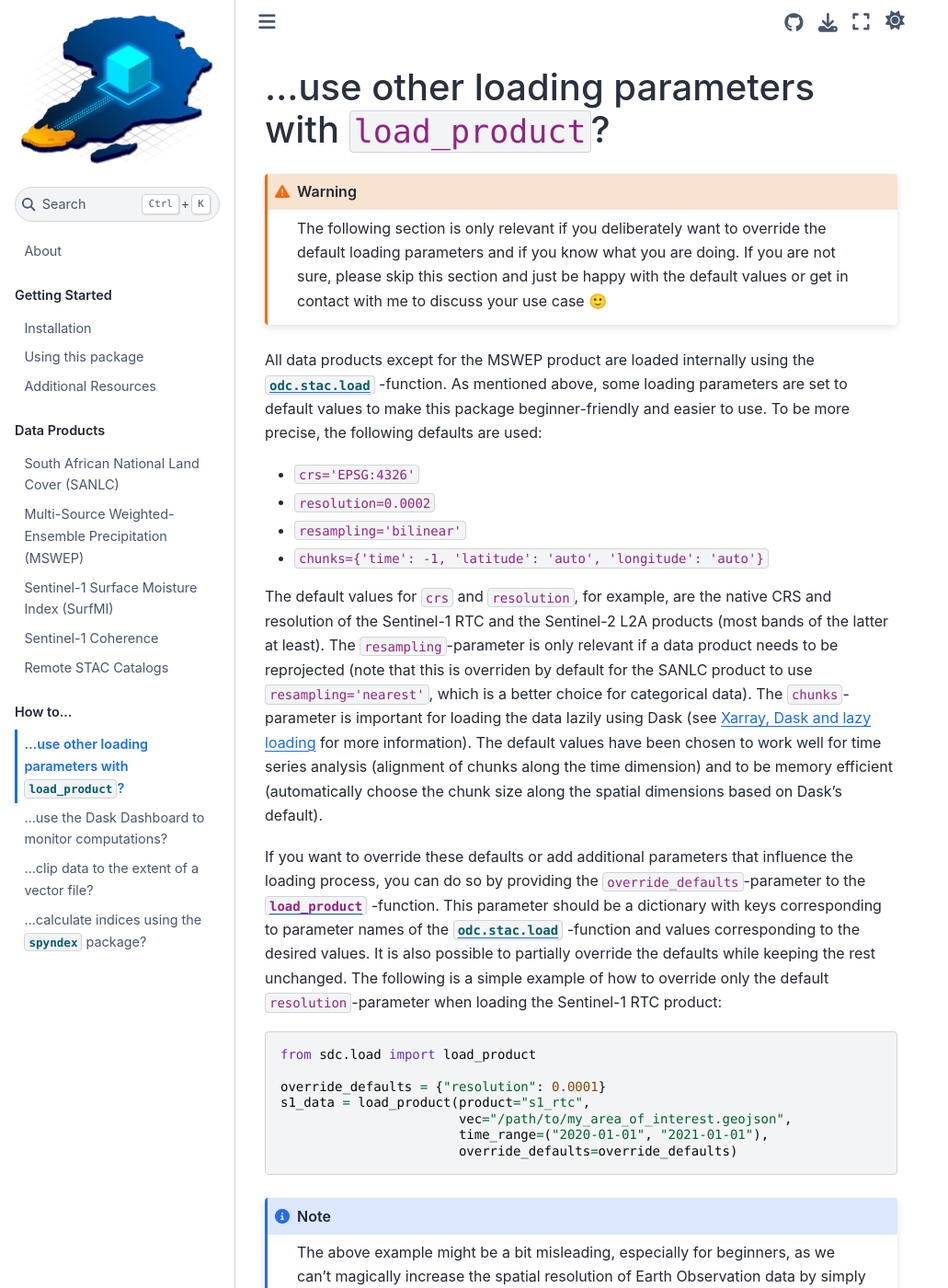
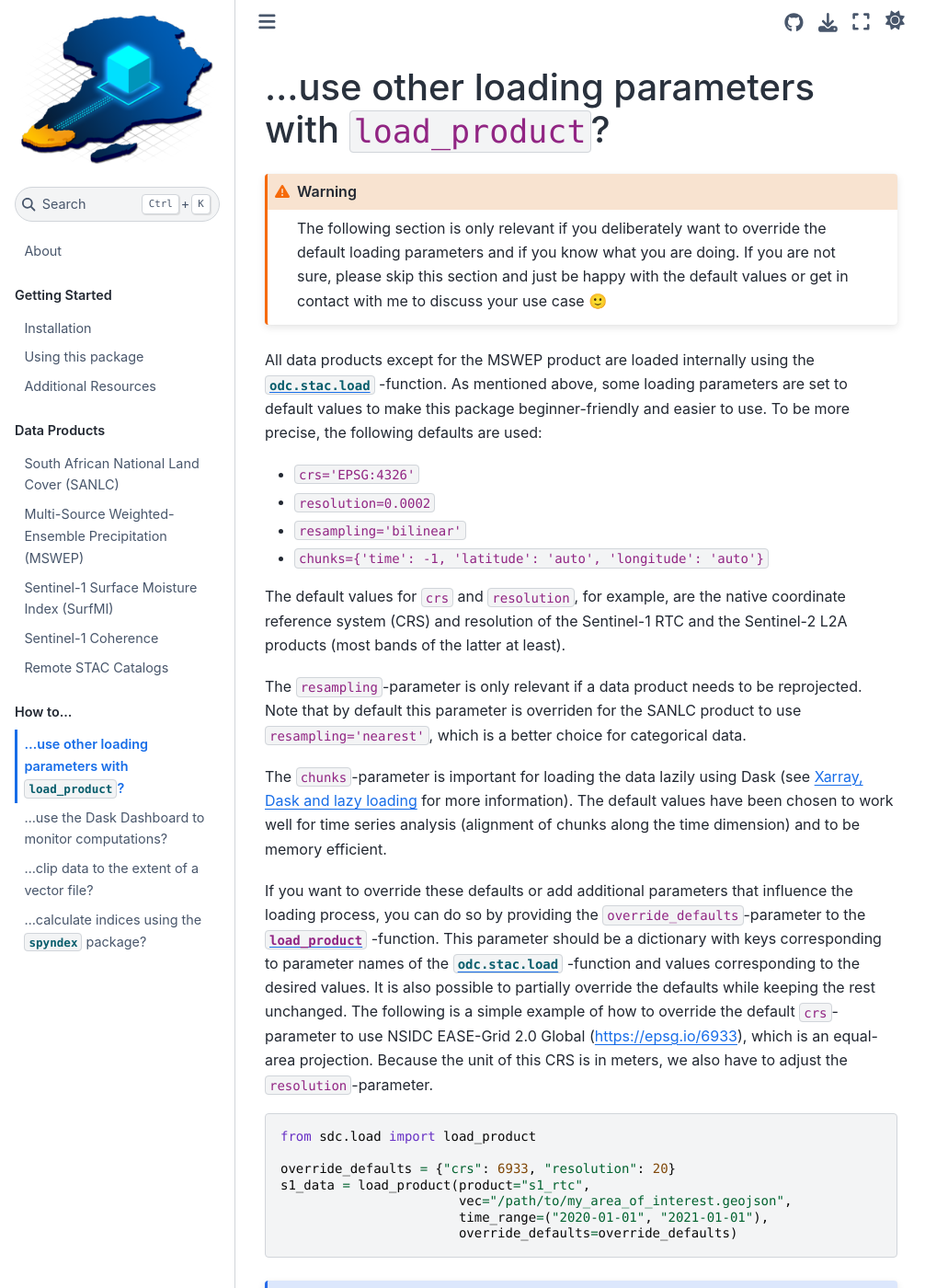
Before and after one commit to Jena-Earth-Observation-School/sdc-tools, a Jupyter Book: the page built from docs/content/03/01_00_Override_Params.md, in a window 1280 px wide and 1400 px high. Shown: the whole window at 92% size, without its empty margins (0-1031 px from the left). Built offline with Jupyter Book 1.0.4 settings and Sphinx 7.4.7 and the Sphinx Book theme 1.1.4, drawn with Linux system fonts in a browser that asks for light colours; pages that are not in the unit, such as notebooks, are missing from menus.

Commit message:
docs: update 01_00_Override_Params.md

````diff
--- a/docs/content/03/01_00_Override_Params.md
+++ b/docs/content/03/01_00_Override_Params.md
@@ -19,17 +19,19 @@ the following defaults are used:
 - `resampling='bilinear'`
 - `chunks={'time': -1, 'latitude': 'auto', 'longitude': 'auto'}`
 
-The default values for `crs` and `resolution`, for example, are the native CRS
-and resolution of the Sentinel-1 RTC and the Sentinel-2 L2A products (most bands
-of the latter at least). The `resampling`-parameter is only relevant if a data
-product needs to be reprojected (note that this is overriden by default for the
-SANLC product to use `resampling='nearest'`, which is a better choice for
-categorical data). The `chunks`-parameter is important for loading the data
+The default values for `crs` and `resolution`, for example, are the native coordinate
+reference system (CRS) and resolution of the Sentinel-1 RTC and the Sentinel-2 L2A
+products (most bands of the latter at least).
+
+The `resampling`-parameter is only relevant if a data product needs to be
+reprojected. Note that by default this parameter is overriden for the SANLC
+product to use `resampling='nearest'`, which is a better choice for categorical
+data.
+
+The `chunks`-parameter is important for loading the data
 lazily using Dask (see {ref}`xarray-dask-intro` for more information). The
 default values have been chosen to work well for time series analysis
-(alignment of chunks along the time dimension) and to be memory efficient
-(automatically choose the chunk size along the spatial dimensions based on
-Dask's default).
+(alignment of chunks along the time dimension) and to be memory efficient.
 
 If you want to override these defaults or add additional parameters that
 influence the loading process, you can do so by providing the
@@ -38,13 +40,15 @@ influence the loading process, you can do so by providing the
 parameter names of the [`odc.stac.load`](https://odc-stac.readthedocs.io/en/latest/_api/odc.stac.load.html#odc-stac-load)
 -function and values corresponding to the desired values. It is also possible to
 partially override the defaults while keeping the rest unchanged. The following
-is a simple example of how to override only the default `resolution`-parameter
-when loading the Sentinel-1 RTC product:
+is a simple example of how to override the default `crs`-parameter to use
+NSIDC EASE-Grid 2.0 Global (https://epsg.io/6933), which is an equal-area projection.
+Because the unit of this CRS is in meters, we also have to adjust the
+`resolution`-parameter.
 
 ```{code-block} python
 from sdc.load import load_product
 
-override_defaults = {"resolution": 0.0001}
+override_defaults = {"crs": 6933, "resolution": 20}
 s1_data = load_product(product="s1_rtc",
                        vec="/path/to/my_area_of_interest.geojson",
                        time_range=("2020-01-01", "2021-01-01"),
````
